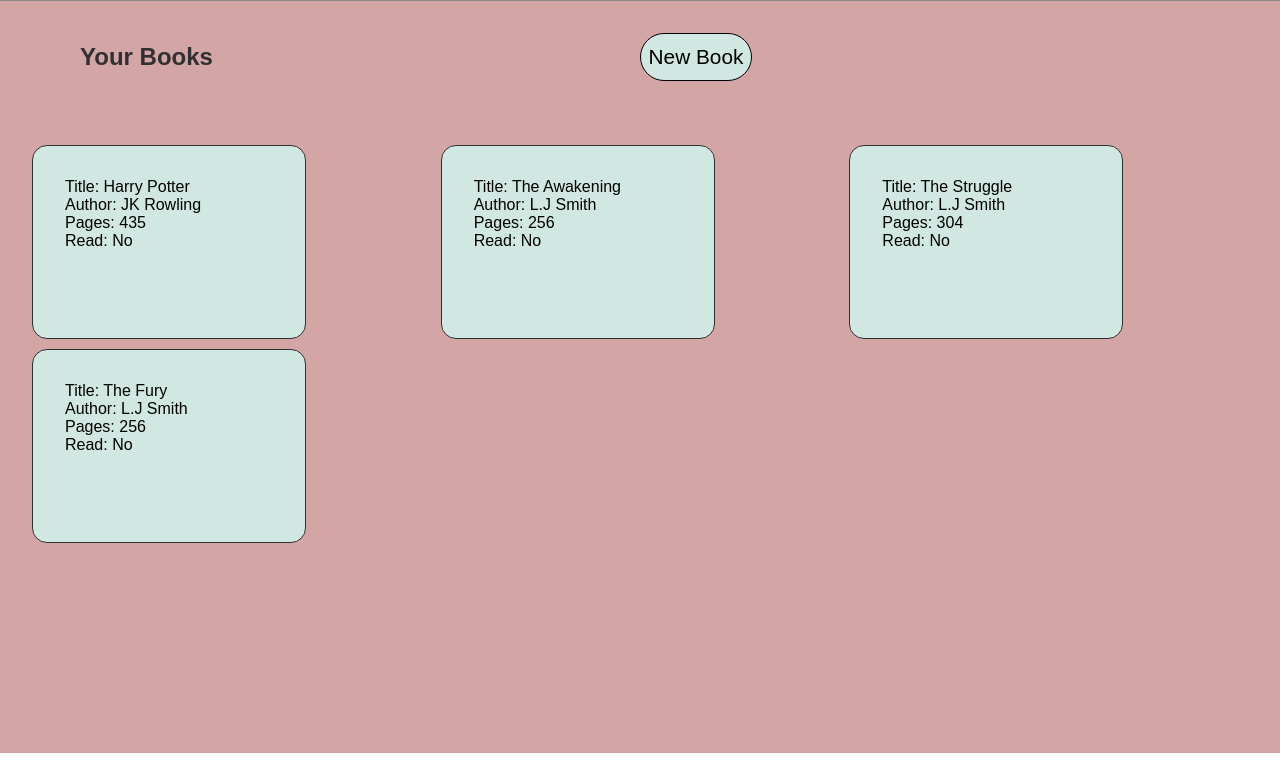
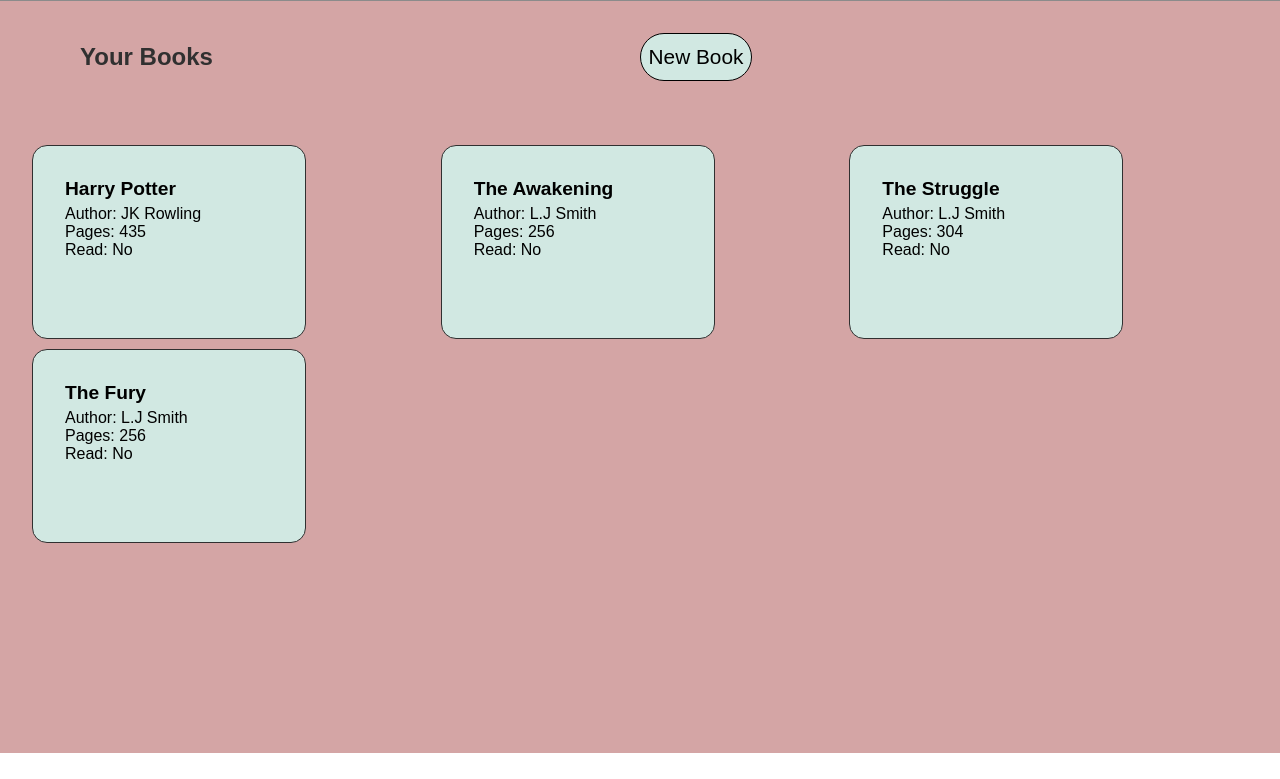
Before and after one commit to thomasfahy/Library, a website: page index.html in a window 1280 px wide. Shown: the part 160-939 px from the top of the page. Drawn offline with Linux system fonts and the light colour scheme.

Commit message:
fix: can now add class to dom elements from JS

```diff
--- a/script.js
+++ b/script.js
@@ -37,10 +37,11 @@ function displayBooks(){
     bookContainer.classList.add('book');
 
     const title = document.createElement('p');
-    title.textContent = `Title: ${book.title}`;
-
+    title.classList.add("bookTitle");
+    title.textContent = `${book.title}`;
 
     const author = document.createElement('p');
+
     author.textContent = `Author: ${book.author}`;
 
     const pages = document.createElement('p');
--- a/styles.css
+++ b/styles.css
@@ -106,3 +106,9 @@
         padding-left: 5rem;   /* Adjust rows automatically based on content */
     }
 }
+
+.bookTitle{
+    font-weight: 800;
+    font-size: 1.2rem;
+    padding-bottom: 0.3rem;
+}
```
